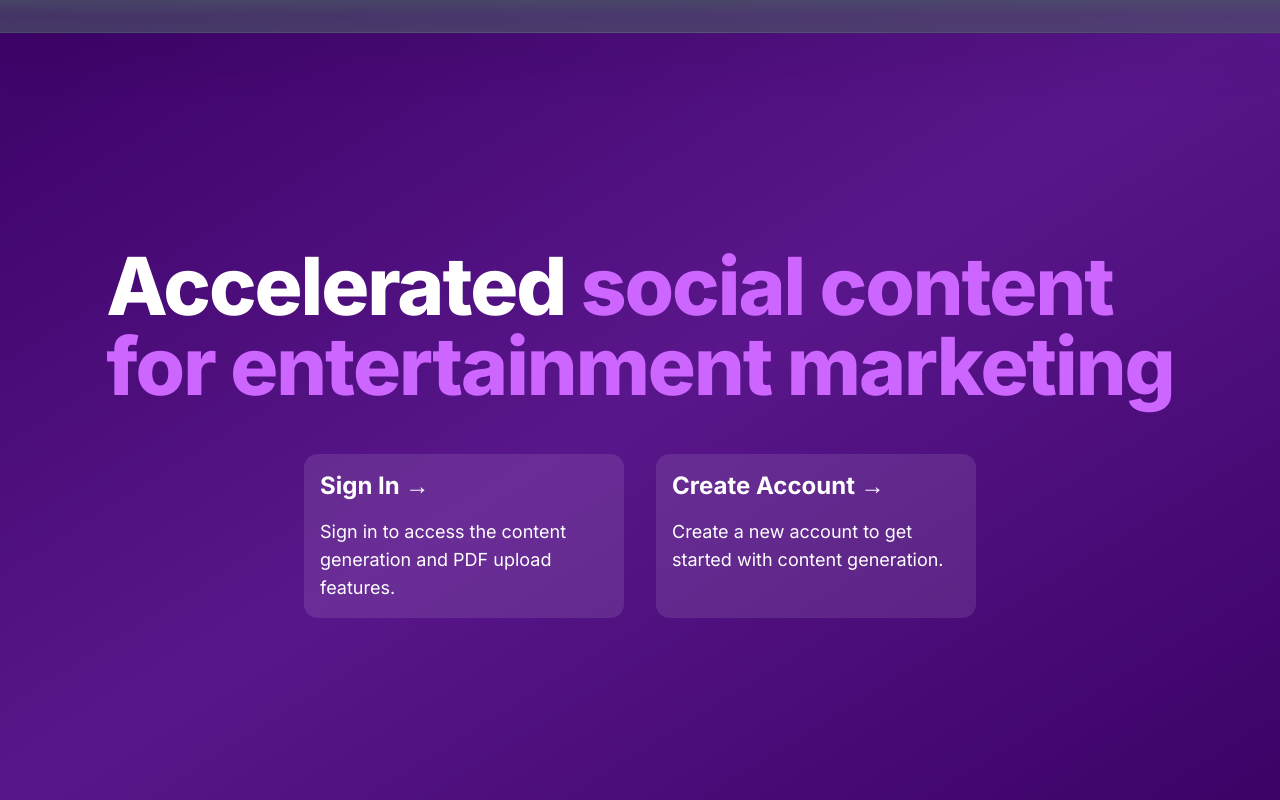
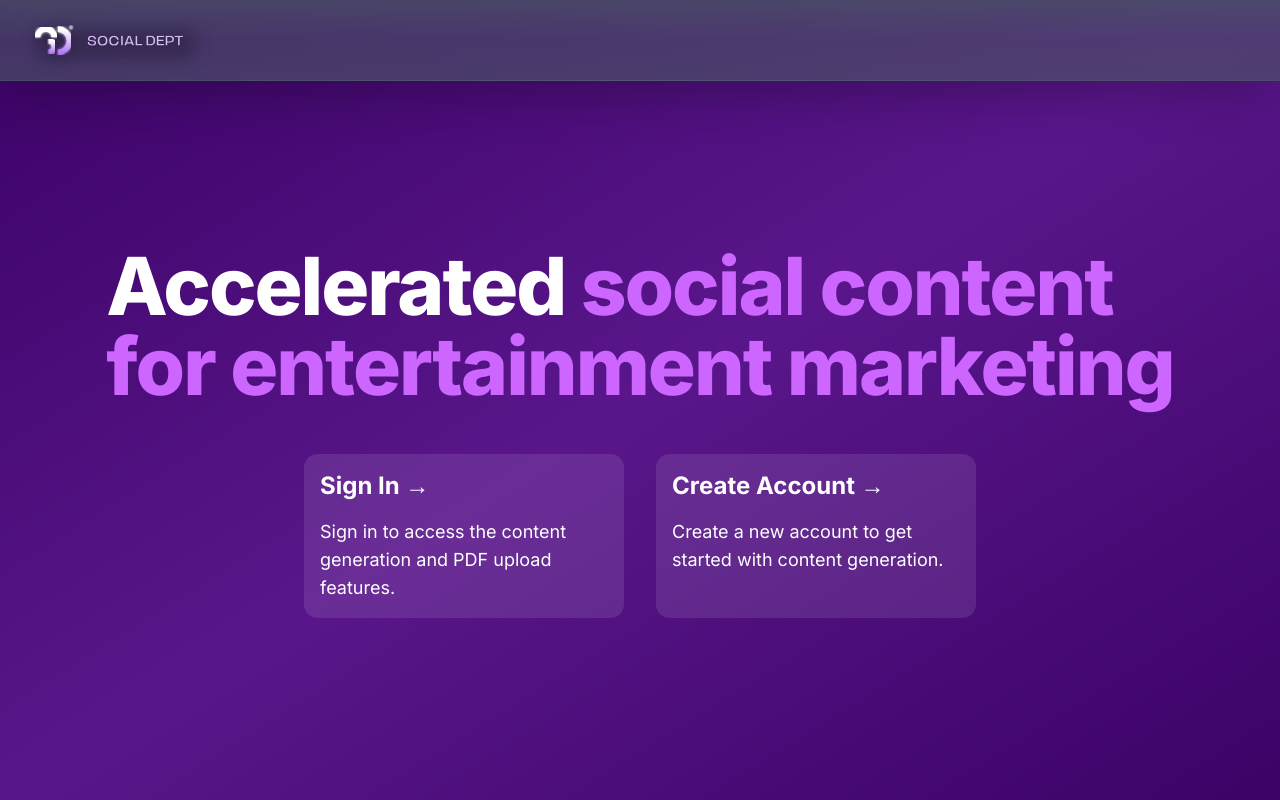
Before and after one commit to stacksculptor/socialdepart, a Next.js app: page / in a window 1280 px wide. Built offline with nearby package versions, Linux system fonts and the light colour scheme; no server answers.

Commit message:
Update Header

```diff
--- a/src/app/_components/Header.tsx
+++ b/src/app/_components/Header.tsx
@@ -1,4 +1,6 @@
 import { SignedIn, UserButton } from "@clerk/nextjs";
+import { Logo } from "./Logo";
+import Link from "next/link";
 
 export function Header() {
   return (
@@ -9,12 +11,12 @@ export function Header() {
         <div className="border-b border-gray-600/50 bg-gradient-to-b from-gray-600/80 via-gray-600/60 to-gray-600/65 shadow-2xl backdrop-blur-xl">
           <div className="flex items-center justify-between px-6 py-4">
             {/* Logo section with enhanced styling */}
-            {/* <Link href="/" className="relative flex items-center space-x-3"> */}
+            <Link href="/" className="relative flex items-center space-x-3">
               {/* Logo container */}
-              {/* <div className="relative p-2">
+              <div className="relative p-2">
                 <Logo />
               </div>
-            </Link> */}
+            </Link>
 
             {/* Navigation and auth section */}
             <div className="flex items-center gap-4">
```
